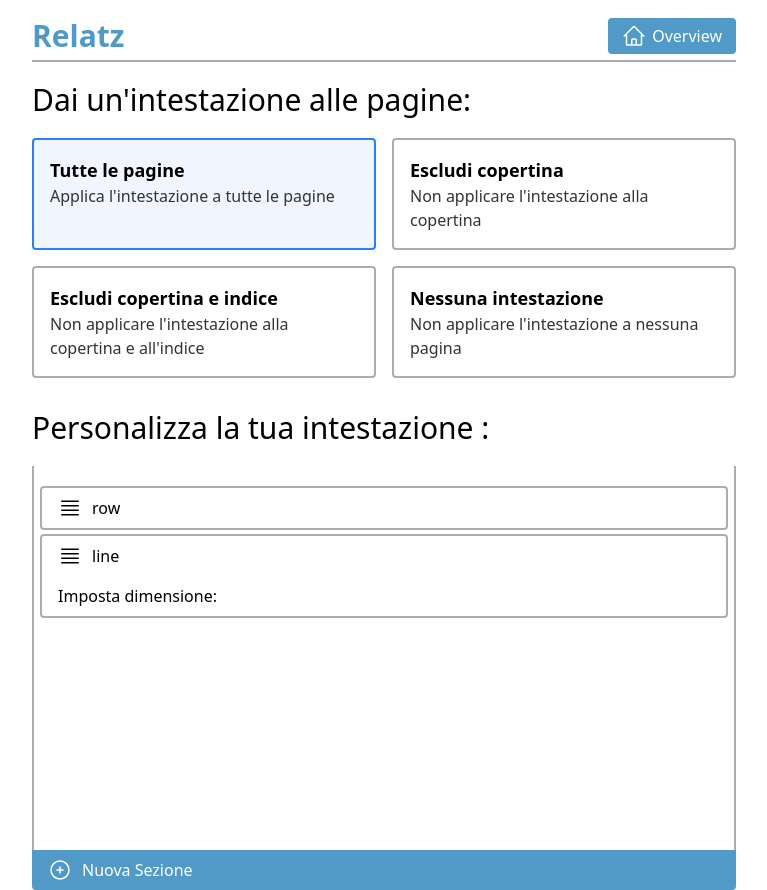
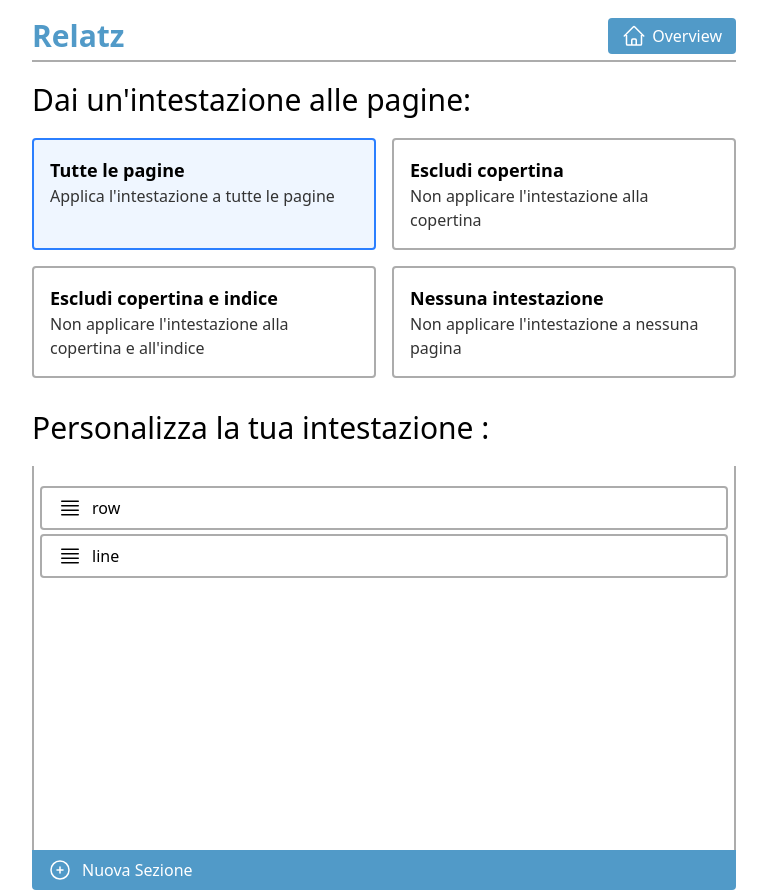
Before and after one commit to nico777999/Relatz, a React (Vite) app: page /header in a window 1280 px wide. Shown: the whole page, without its empty margins (0-767 px from the left). Built offline with nearby package versions, Linux system fonts and the light colour scheme.

Commit message:
Nuove Modifiche

```diff
--- a/src/Components/DisplayElement.jsx
+++ b/src/Components/DisplayElement.jsx
@@ -1,5 +1,3 @@
-import { useState } from "react"
-
 import getIcon from "../icons"
 
 import TextEditor from "./ElementsEditor/TextEditor"
@@ -9,7 +7,7 @@ import TableEditor from "./ElementsEditor/TableEditor"
 import ListEditor from "./ElementsEditor/ListEditor"
 import SpaceEditor from "./ElementsEditor/SpaceEditor"
 
-export default function DisplayElement({ element, setElements, setDisplayedElements }) {
+export default function DisplayElement({ element, setElement, setDisplayedElements }) {
     const types = {
       section: () => (<></>),
       row: () => (<></>),
@@ -22,7 +20,7 @@ export default function DisplayElement({ element, setElements, setDisplayedEleme
     };
 
     return (
-        <div className="my-1 border-2 border-[#ACACAC] rounded">
+        <div className="group my-1 border-2 border-[#ACACAC] rounded">
             <header className="flex gap-2.5 py-2 px-4 hover:bg-[#F3F3F3]">
                 <div className="cursor-grab" >
                     { getIcon("bars") }
@@ -30,10 +28,8 @@ export default function DisplayElement({ element, setElements, setDisplayedEleme
                 <button>{element.type}</button>
             </header>
             {
-                types[element.type]({ element, setElements })
+                types[element.type]({ element, setElement })
             }
         </div>
     )
 }
-
-/* setElements passato agli editor singoli bisogna sostituirlo con una funzione che passi a setElements tutti gli elementi e non solo quello singolo */
--- a/src/Components/Editor.jsx
+++ b/src/Components/Editor.jsx
@@ -1,63 +1,73 @@
-import { useEffect, useState } from "react"
-
-import getIcon from "../icons"
-
-import DisplayElement from "./DisplayElement"
+import { useEffect, useState } from "react";
+import getIcon from "../icons";
+import DisplayElement from "./DisplayElement";
 
 export default function Editor({ elements, setElements }) {
-    const [history, setHistory ] = useState( [] );
-    const [ displayedElements, setDisplayedElements ] = useState([]);
+    const [history, setHistory] = useState([[elements, null]]);
+    const [displayedElements, setDisplayedElements] = useState(elements);
 
+    // Torna indietro
     const goBack = () => {
         const newHistory = [...history];
         newHistory.pop();
         setHistory(newHistory);
-    }
+    };
 
-    useEffect( () => {
-        setDisplayedElements( history[ history.length - 1 ] || elements );
-    }, [history] )
+    // Quando cambia la history, aggiorna gli elementi mostrati
+    useEffect(() => {
+        const last = history[history.length - 1];
+        setDisplayedElements(last[0]);
+    }, [history]);
 
     return (
         <section className="relative">
             <div className="w-full h-96 py-4 px-1.5 border-x-2 border-[#ACACAC] overflow-scroll">
-                {
-                    displayedElements.map( ( element, index ) => (
+                {displayedElements.map((element, index) => (
                     <DisplayElement
-                            key={ index }
-                            element={ element }
-                            setElement={ (elements) => {
-                                const newElements = [...elements];
+                        key={index}
+                        element={element}
+                        setElement={(updatedElement) => {
+                            // copia lo stato attuale
+                            const newDisplayed = [...displayedElements];
+                            newDisplayed[index] = updatedElement;
 
-                                /*
-                                trovare il modo di aggiornare l elemento trascendendo la cronologia
-                                probabilmente bisogna cambiare dagli index ad array
-                                oppure servono entrambi
-                                */
+                            // aggiorna la history con il nuovo livello
+                            const newHistory = [...history];
+                            newHistory[newHistory.length - 1][0] = newDisplayed;
+                            setHistory(newHistory);
 
-                                setElements(newElements);
-                            } }
-                            setDisplayedElements={(elementsIndex) => {
+                            // ricostruisce la root partendo dalla history
+                            let newRoot = [...history[0][0]];
+                            for (let i = 1; i < history.length; i++) {
+                                const [childElements, parentIndex] = history[i];
+                                newRoot[parentIndex].elements = childElements;
+                            }
+
+                            setElements(newRoot);
+                        }}
+                        setDisplayedElements={(childElements, childIndex) => {
+                            // aggiungi un nuovo livello di history
                             const newHistory = [...history];
-                                newHistory.push(elementsIndex);
+                            newHistory.push([childElements, childIndex]);
                             setHistory(newHistory);
                         }}
                     />
-                    ))
-                }
+                ))}
             </div>
-            {
-                history.length > 1 &&
-                <button className="absolute bottom-12 right-2 flex justify-center items-center border-2 border-[#ACACAC] rounded-full w-10 h-10 bg-white hover:bg-[#F3F3F3]"
-                    onClick={ () => goBack() }
+
+            {history.length > 1 && (
+                <button
+                    className="absolute bottom-12 right-2 flex justify-center items-center border-2 border-[#ACACAC] rounded-full w-10 h-10 bg-white hover:bg-[#F3F3F3]"
+                    onClick={goBack}
                 >
-                    { getIcon("back") }
+                    {getIcon("back")}
                 </button>
-            }
+            )}
+
             <button className="w-full flex items-center gap-2.5 py-2 px-4 text-white bg-[#519AC8] rounded-b hover:bg-[#3A7EA1]">
-                 { getIcon("plus") }
+                {getIcon("plus")}
                 <span>Nuova Sezione</span>
             </button>
         </section>
-    )
+    );
 }
--- a/src/Components/ElementsEditor/LineEditor.jsx
+++ b/src/Components/ElementsEditor/LineEditor.jsx
@@ -1,9 +1,89 @@
-export default function LineEditor({element, setElements}) {
+import { useState, useEffect } from "react"
+export default function LineEditor({element, setElement}) {
+
+    const [thickness, setThickness] = useState(element.thickness);
+    const [width, setWidth] = useState(element.width);
+    const [align, setAlign] = useState(element.align);
+    const [style, setStyle] = useState(element.style);
+    const [color, setColor] = useState(element.color);
+
+    useEffect(() => {
+        const element = {
+            type: "line",
+            color: color,
+            thickness: thickness,
+            width: width,
+            align: align,
+            style: style,
+            margin: { top: 5, bottom: 5 }
+        };
+
+        setElement( element );
+    }, [
+        thickness,
+        width,
+        align,
+        style,
+        color
+    ])
+
     return (
-        <div className="py-2 px-4">
-            <div className="flex justify-between">
-                <label htmlFor="thickness">Imposta dimensione:</label>
-                <input type="text" id="thickness" />
+        <div className="hidden group-hover:block py-2 px-4">
+            <div className="flex justify-between items-center gap-2.5 mb-1">
+                <label htmlFor="thickness">Imposta altezza:</label>
+                <input
+                    type="number"
+                    id="thickness"
+                    value={thickness}
+                    onChange={(e) => setThickness(e.target.value)}
+                    className="grow px-3 py-1 border border-[#ACACAC] rounded"
+                />
+            </div>
+            <div className="flex justify-between items-center gap-2.5 mb-1">
+                <label htmlFor="width">Imposta lunghezza: (in %)</label>
+                <input
+                    type="number"
+                    id="width"
+                    value={width}
+                    onChange={(e) => setWidth(e.target.value)}
+                    className="grow px-3 py-1 border border-[#ACACAC] rounded"
+                />
+            </div>
+            <div className="flex justify-between items-center gap-2.5 mb-1">
+                <label htmlFor="align">Allineamento:</label>
+                <select
+                    id="align"
+                    value={align}
+                    onChange={(e) => setAlign(e.target.value)}
+                    className="grow px-3 py-1 border border-[#ACACAC] rounded"
+                >
+                    <option value="left">Sinistra</option>
+                    <option value="center">Centro</option>
+                    <option value="right">Destra</option>
+                </select>
+            </div>
+            <div className="flex justify-between items-center gap-2.5 mb-1">
+                <label htmlFor="style">Stile linea:</label>
+                <select
+                    id="style"
+                    value={style}
+                    onChange={(e) => setStyle(e.target.value)}
+                    className="grow px-3 py-1 border border-[#ACACAC] rounded"
+                >
+                    <option value="solid">Solida</option>
+                    <option value="dashed">Tratteggiata</option>
+                    <option value="dotted">Punteggiata</option>
+                </select>
+            </div>
+            <div className="flex justify-between items-center gap-2.5 mb-1">
+                <label htmlFor="color">Colore:</label>
+                <input
+                    type="color"
+                    id="color"
+                    value={color}
+                    onChange={(e) => setColor(e.target.value)}
+                    className="grow h-8"
+                />
             </div>
         </div>
     )
--- a/src/database/newRelatz.js
+++ b/src/database/newRelatz.js
@@ -44,7 +44,7 @@ export default function newRelatz() {
             {
                 type: "line",
                 color: "#000000",
-                thickness: 0.5,
+                thickness: 1,
                 width: 100,
                 align: "center",
                 style: "solid",
```
Lines whose indentation alone changed are shown as unchanged.
